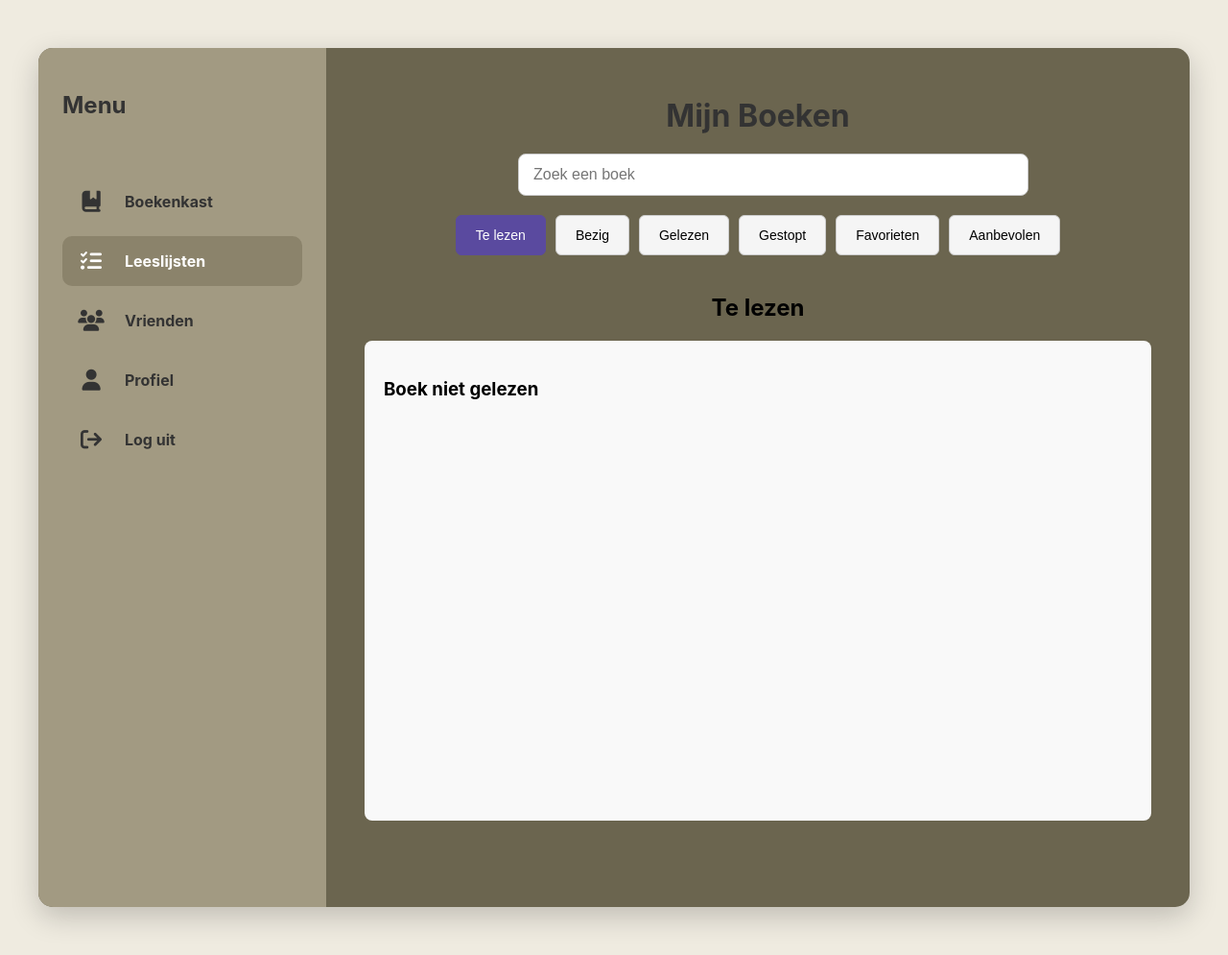
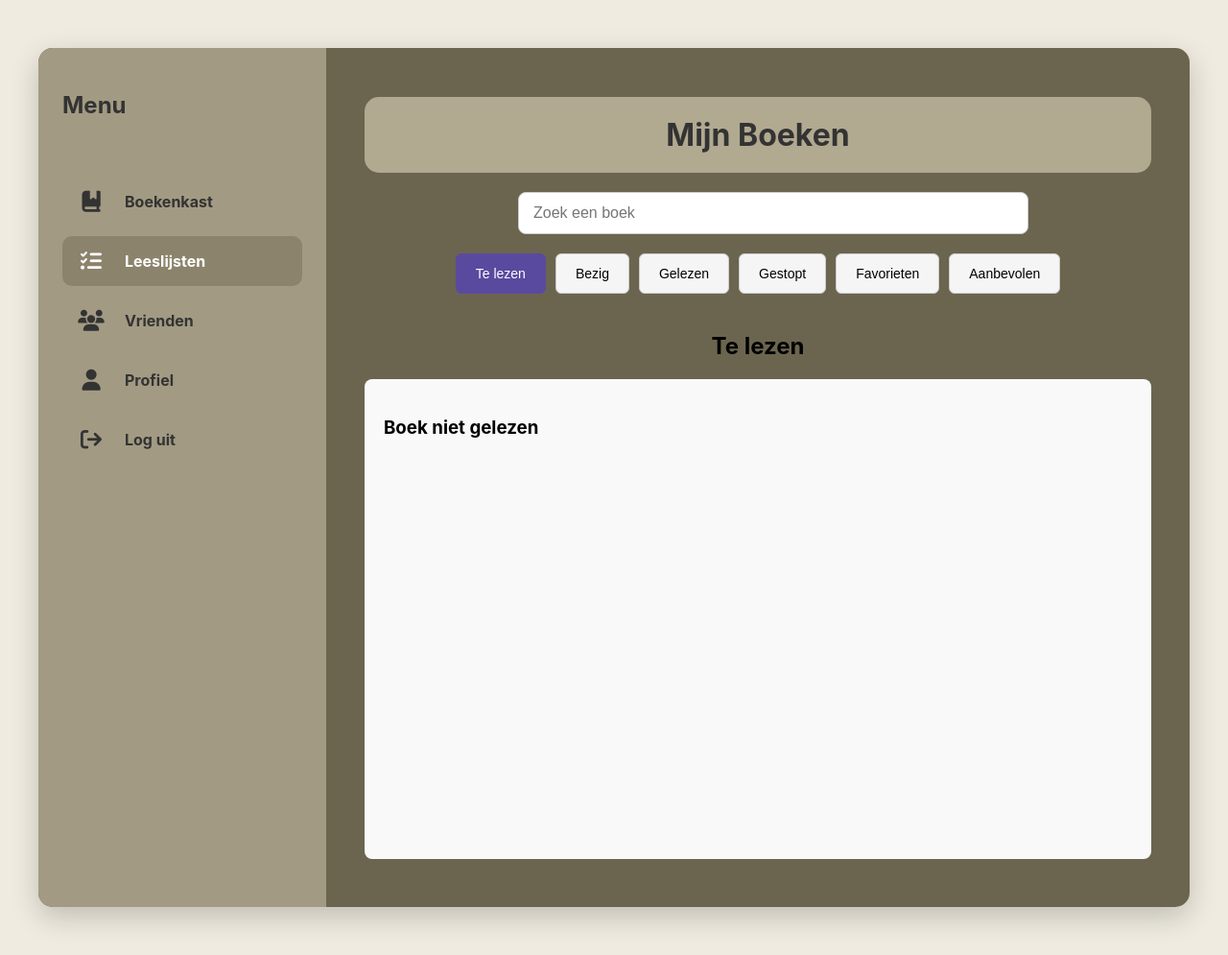
Before and after one commit to charge85172/yshelf, a PHP site: page /php/booklist.php in a window 1280 px wide. Shown: the whole page at 96% size. Run offline with PHP 8.4, Linux system fonts and the light colour scheme; the visitor is signed in with stand-in values (Sample User, id 1); data that the repository does not hold is empty.

Commit message:
header fix book list

```diff
--- a/css/booklist.css
+++ b/css/booklist.css
@@ -139,6 +139,9 @@ body {
     font-size: 2rem;
     margin-bottom: 20px;
     font-weight: bold;
+    background-color: #B1A990FF;
+    border-radius: 15px;
+    padding: 20px 0px;
 }
 
 .book-search {
```
